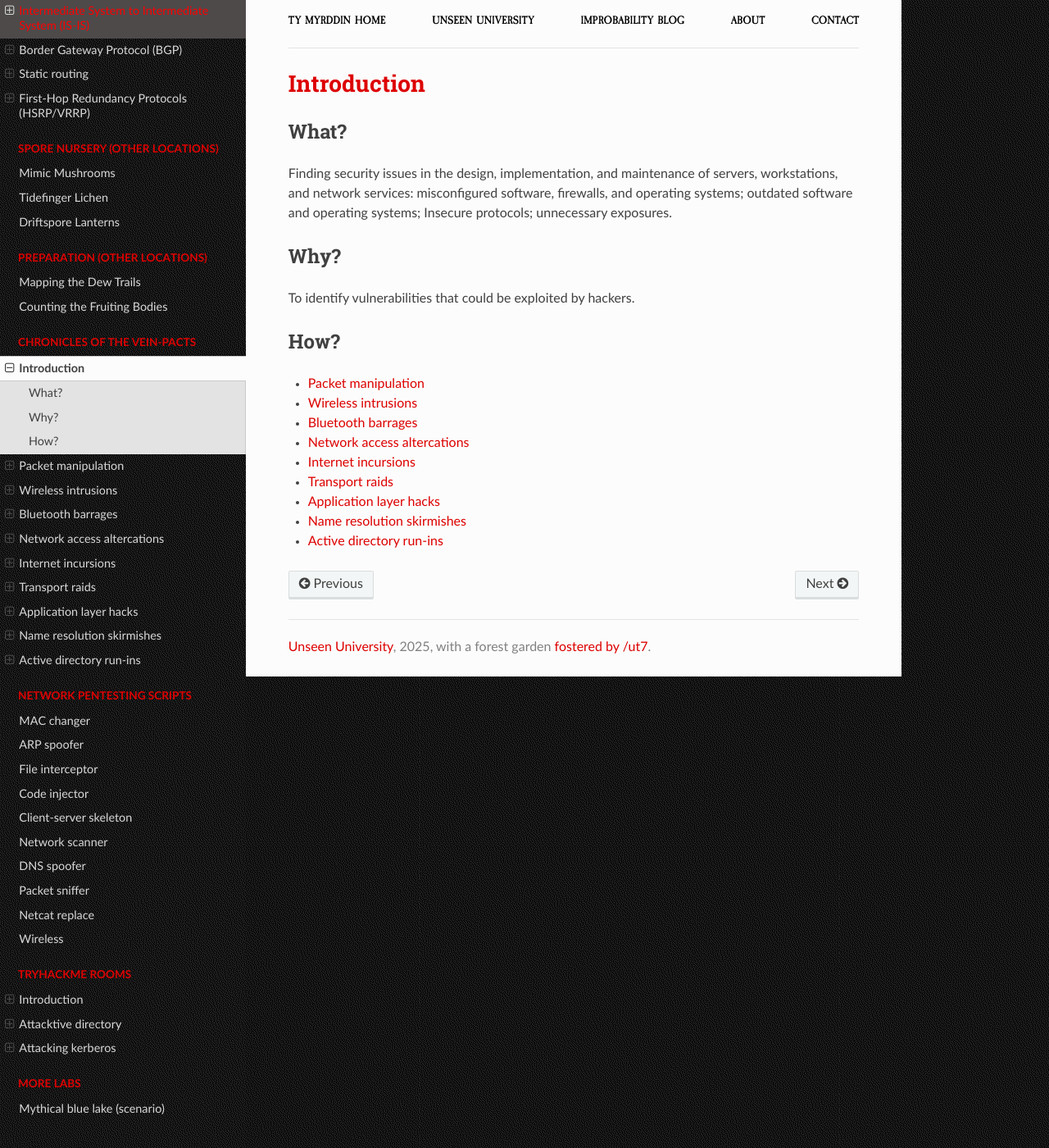
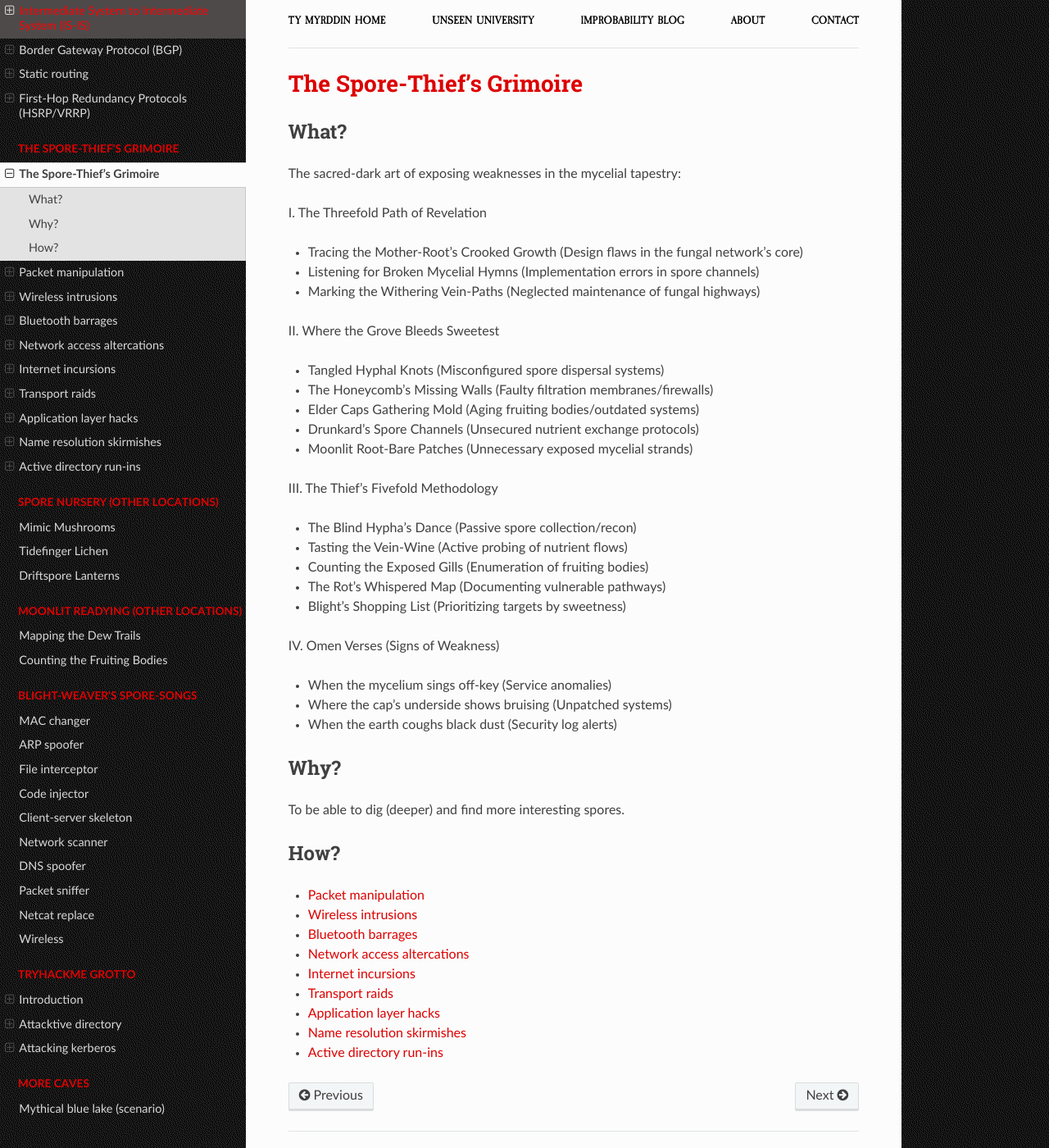
Before and after one commit to tymyrddin/red-network, a Sphinx documentation site: the page built from source/docs/notes/README.md, in a window 1280 px wide and 1400 px high. Shown: the whole window at 82% size. Built offline with Sphinx 7.4.7 and the Read the Docs theme 3.1.0, drawn with Linux system fonts in a browser that asks for light colours.

Commit message:
Refactoring

```diff
--- a/source/docs/notes/README.md
+++ b/source/docs/notes/README.md
@@ -1,12 +1,40 @@
-# Introduction
+# The Spore-Thief's Grimoire
 
 ## What?
 
-Finding security issues in the design, implementation, and maintenance of servers, workstations, and network services: misconfigured software, firewalls, and operating systems; outdated software and operating systems; Insecure protocols; unnecessary exposures.
+The sacred-dark art of exposing weaknesses in the mycelial tapestry:
+
+I. The Threefold Path of Revelation
+
+* Tracing the Mother-Root's Crooked Growth (Design flaws in the fungal network's core)
+* Listening for Broken Mycelial Hymns (Implementation errors in spore channels)
+* Marking the Withering Vein-Paths (Neglected maintenance of fungal highways)
+
+II. Where the Grove Bleeds Sweetest
+
+* Tangled Hyphal Knots (Misconfigured spore dispersal systems)
+* The Honeycomb's Missing Walls (Faulty filtration membranes/firewalls)
+* Elder Caps Gathering Mold (Aging fruiting bodies/outdated systems)
+* Drunkard's Spore Channels (Unsecured nutrient exchange protocols)
+* Moonlit Root-Bare Patches (Unnecessary exposed mycelial strands)
+
+III. The Thief's Fivefold Methodology
+
+* The Blind Hypha's Dance (Passive spore collection/recon)
+* Tasting the Vein-Wine (Active probing of nutrient flows)
+* Counting the Exposed Gills (Enumeration of fruiting bodies)
+* The Rot's Whispered Map (Documenting vulnerable pathways)
+* Blight's Shopping List (Prioritizing targets by sweetness)
+
+IV. Omen Verses (Signs of Weakness)
+
+* When the mycelium sings off-key (Service anomalies)
+* Where the cap's underside shows bruising (Unpatched systems)
+* When the earth coughs black dust (Security log alerts)
 
 ## Why?
 
-To identify vulnerabilities that could be exploited by hackers.
+To be able to dig (deeper) and find more interesting spores.
 
 ## How?
 
```
Also changed, not shown: source/docs/patches/README.md (+1 -9 lines), source/docs/roots/README.md (+1 -9 lines), source/index.rst (+30 -25 lines).
